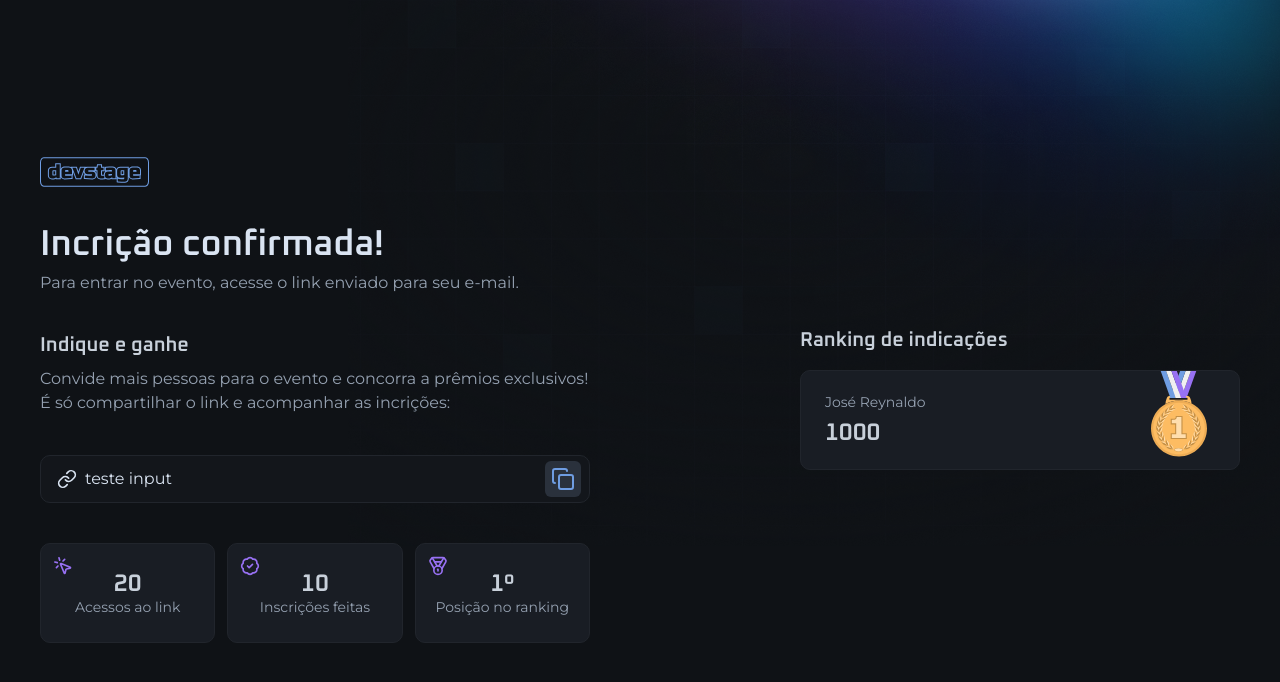
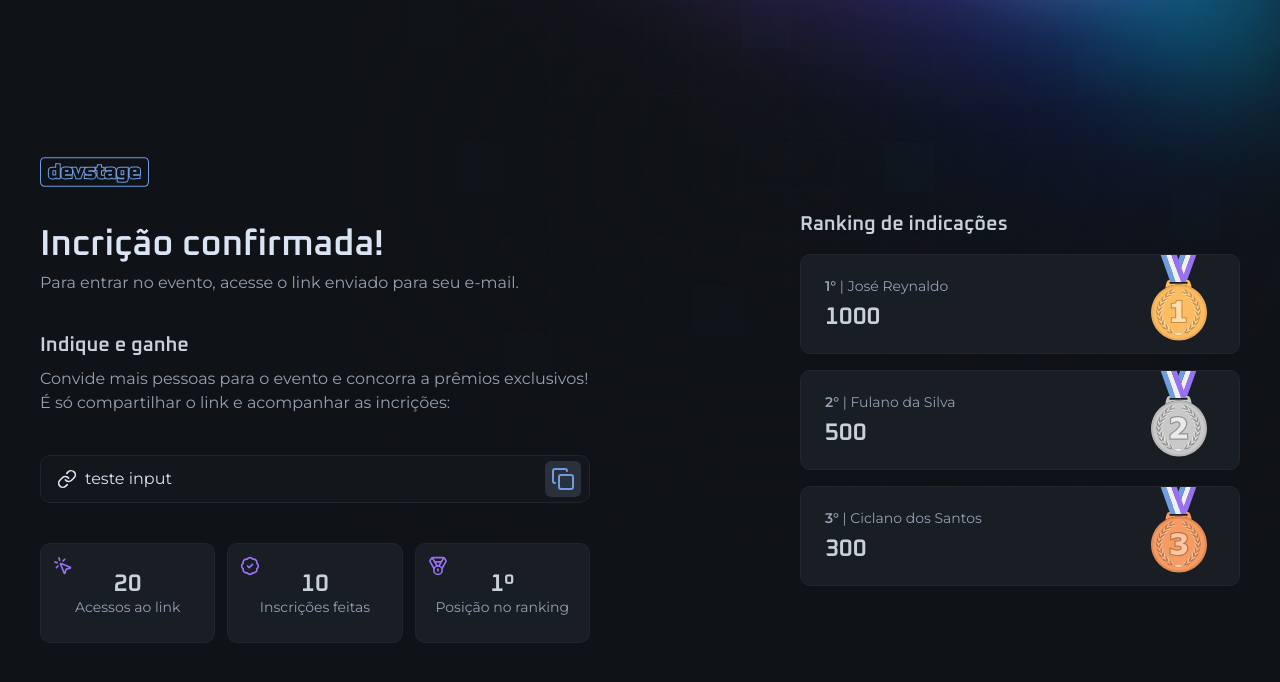
Before and after one commit to joserpfilho/web, a Next.js app: page /invite in a window 1280 px wide. Shown: the top 682 px of the page. Built offline with nearby package versions, Linux system fonts and the light colour scheme.

Commit message:
Refactor invite page to use separate Ranking component for improved structure and readability

```diff
--- a/src/app/invite/page.tsx
+++ b/src/app/invite/page.tsx
@@ -4,10 +4,8 @@ import { IconButton } from '@/components/icon-button';
 import { InputField, InputIcon, InputRoot } from '@/components/input';
 import { BadgeCheck, Copy, Link, Medal, MousePointerClick } from 'lucide-react';
 
-import cooper from '../../assets/cooper.svg';
 import logo from '../../assets/logo.svg';
-import gold from '../../assets/medal-gold.svg';
-import silver from '../../assets/silver.svg';
+import { Ranking } from './ranking';
 
 export default function InvitePage() {
 	return (
@@ -80,23 +78,7 @@ export default function InvitePage() {
 				</div>
 			</div>
 
-			<div className="w-full max-w-[440px] space-y-5">
-				<h2 className="text-gray-200 text-xl font-heading font-semibold leading-none">
-					Ranking de indicações
-				</h2>
-
-				<div className="space-y-4">
-					<div className="relative rounded-xl bg-gray-700 border border-gray-600 p-6 flex flex-col justify-center gap-3">
-						<span className="text-sm text-gray-300 leading-none">
-							José Reynaldo
-						</span>
-						<span className="font-heading text-2xl font-semibold text-gray-200 leading-none">
-							1000
-						</span>
-						<Image src={gold} alt="" className="absolute top-0 right-8" />
-					</div>
-				</div>
-			</div>
+			<Ranking />
 		</div>
 	);
 }
--- /dev/null
+++ b/src/app/invite/ranking.tsx
@@ -0,0 +1,45 @@
+import Image from 'next/image';
+
+import cooper from '../../assets/medal-cooper.svg';
+import gold from '../../assets/medal-gold.svg';
+import silver from '../../assets/medal-silver.svg';
+
+export function Ranking() {
+	return (
+		<div className="w-full max-w-[440px] space-y-5">
+			<h2 className="text-gray-200 text-xl font-heading font-semibold leading-none">
+				Ranking de indicações
+			</h2>
+
+			<div className="space-y-4">
+				<div className="relative rounded-xl bg-gray-700 border border-gray-600 p-6 flex flex-col justify-center gap-3">
+					<span className="text-sm text-gray-300 leading-none">
+						<span className="font-semibold">1°</span> | José Reynaldo
+					</span>
+					<span className="font-heading text-2xl font-semibold text-gray-200 leading-none">
+						1000
+					</span>
+					<Image src={gold} alt="" className="absolute top-0 right-8" />
+				</div>
+				<div className="relative rounded-xl bg-gray-700 border border-gray-600 p-6 flex flex-col justify-center gap-3">
+					<span className="text-sm text-gray-300 leading-none">
+						<span className="font-semibold">2°</span> | Fulano da Silva
+					</span>
+					<span className="font-heading text-2xl font-semibold text-gray-200 leading-none">
+						500
+					</span>
+					<Image src={silver} alt="" className="absolute top-0 right-8" />
+				</div>
+				<div className="relative rounded-xl bg-gray-700 border border-gray-600 p-6 flex flex-col justify-center gap-3">
+					<span className="text-sm text-gray-300 leading-none">
+						<span className="font-semibold">3°</span> | Ciclano dos Santos
+					</span>
+					<span className="font-heading text-2xl font-semibold text-gray-200 leading-none">
+						300
+					</span>
+					<Image src={cooper} alt="" className="absolute top-0 right-8" />
+				</div>
+			</div>
+		</div>
+	);
+}
```
